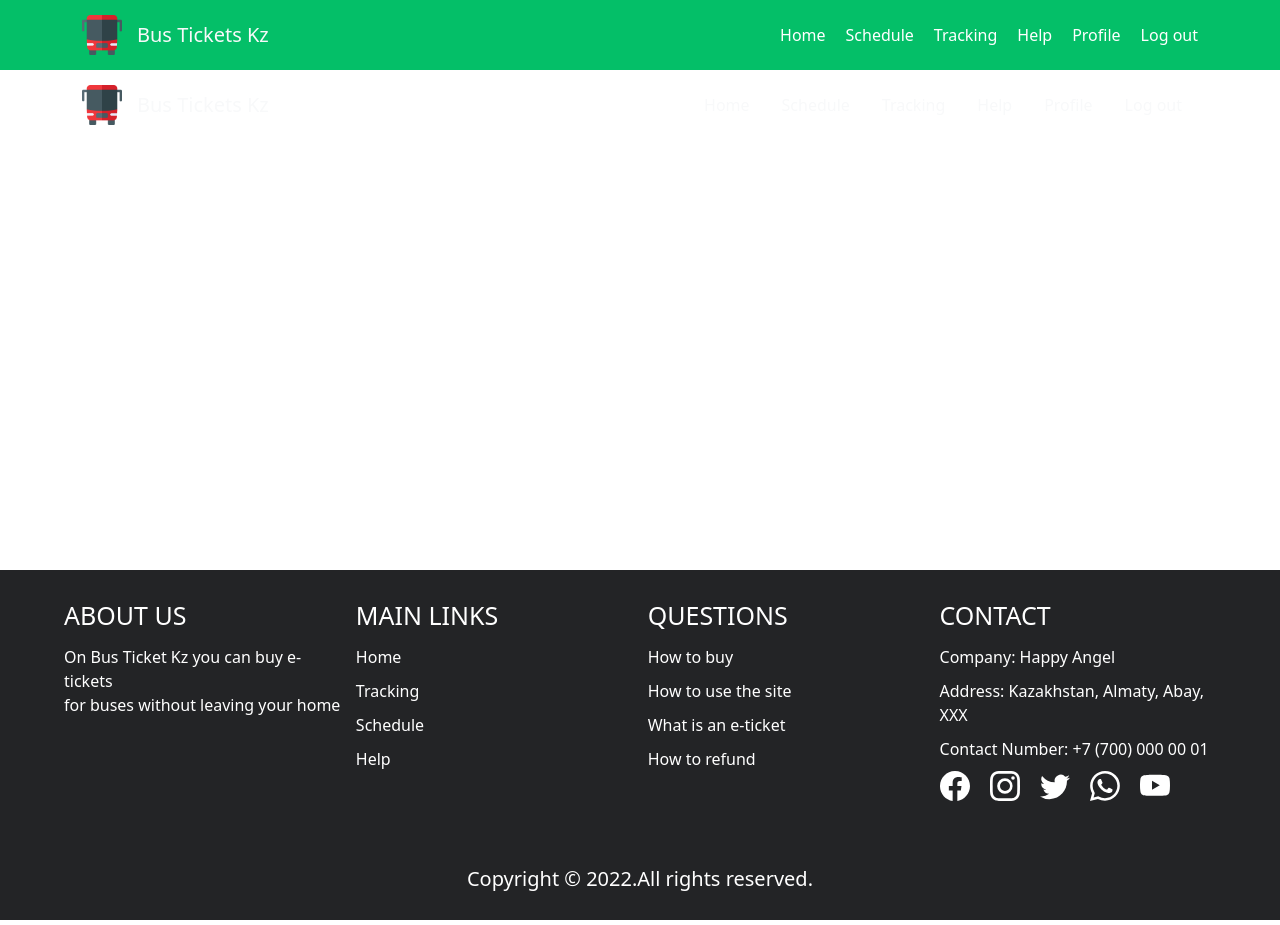
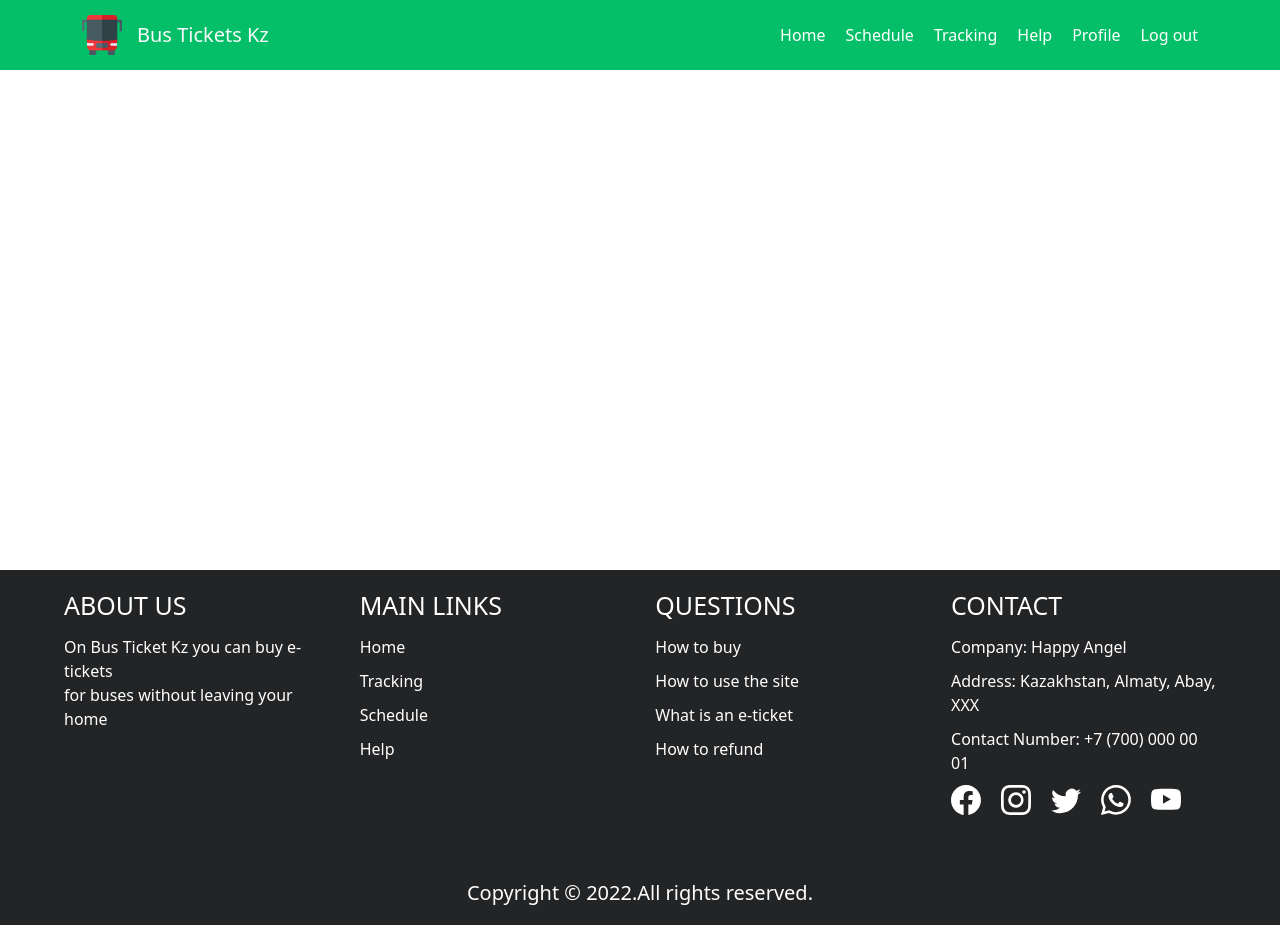
Before and after one commit to N2749/fis_final_front_vue, a Vue app: page / in a window 1280 px wide. Built offline with nearby package versions, Linux system fonts and the light colour scheme.

Commit message:
fix: fixed header and footer layout by adding max-width 1200px

```diff
--- a/src/components/MyFooter.vue
+++ b/src/components/MyFooter.vue
@@ -161,44 +161,32 @@ export default {};
 <style>
 .footer {
   color: white;
-
   grid-area: footer;
-
   background-color: #232426;
-
   display: flex;
-
   flex-direction: column;
-
   justify-content: center;
-
   align-items: center;
-
   padding: 20px 0;
 }
 
 .footer__container {
   width: 100%;
-
   display: flex;
-
   flex-direction: column;
-
   align-items: center;
-
   gap: 50px 0;
 }
 
 .layout-4-column {
   width: 90%;
-
+  max-width: 1200px;
   display: flex;
-
   justify-content: space-between;
 }
 
 .layout-4-column > div {
-  flex-basis: 24%;
+  flex-basis: 23%;
 }
 
 .footer__about {
@@ -247,13 +235,11 @@ export default {};
 
 .copyright {
   text-align: center;
-
   margin: 0;
 }
 
 .icons {
   display: flex;
-
   gap: 0 20px;
 }
 </style>
--- a/src/components/MyHeader.vue
+++ b/src/components/MyHeader.vue
@@ -49,9 +49,12 @@ export default {};
 .container {
   max-width: 1200px;
   width: 100%;
+  display: flex;
+  justify-content: center;
 }
 
 .header {
+  max-width: 1200px;
   width: 100%;
   height: 70px;
   display: flex;
--- a/src/components/MyMain.vue
+++ b/src/components/MyMain.vue
@@ -1,37 +1,6 @@
 <template>
   <main class="main">
-    <div class="container">
-      <header class="header">
-        <div class="header__logo">
-          <a href="#">
-            <img class="logo12" src="../assets/bus.png" />
-          </a>
-          <span class="header__text">Bus Tickets Kz</span>
-        </div>
-        <nav header-top__navigation>
-          <ul class="nav nav-info">
-            <li class="nav-item">
-              <a href="#" class="nav-link link-light">Home</a>
-            </li>
-            <li class="nav-item">
-              <a href="#" class="nav-link link-light">Schedule</a>
-            </li>
-            <li class="nav-item">
-              <a href="tracking.html" class="nav-link link-light">Tracking</a>
-            </li>
-            <li class="nav-item">
-              <a href="#" class="nav-link link-light">Help</a>
-            </li>
-            <li class="nav-item">
-              <a href="profile.html" class="nav-link link-light">Profile</a>
-            </li>
-            <li class="nav-item">
-              <a href="#" class="nav-link link-light">Log out</a>
-            </li>
-          </ul>
-        </nav>
-      </header>
-    </div>
+    <div class="container"></div>
   </main>
 </template>
 
```
